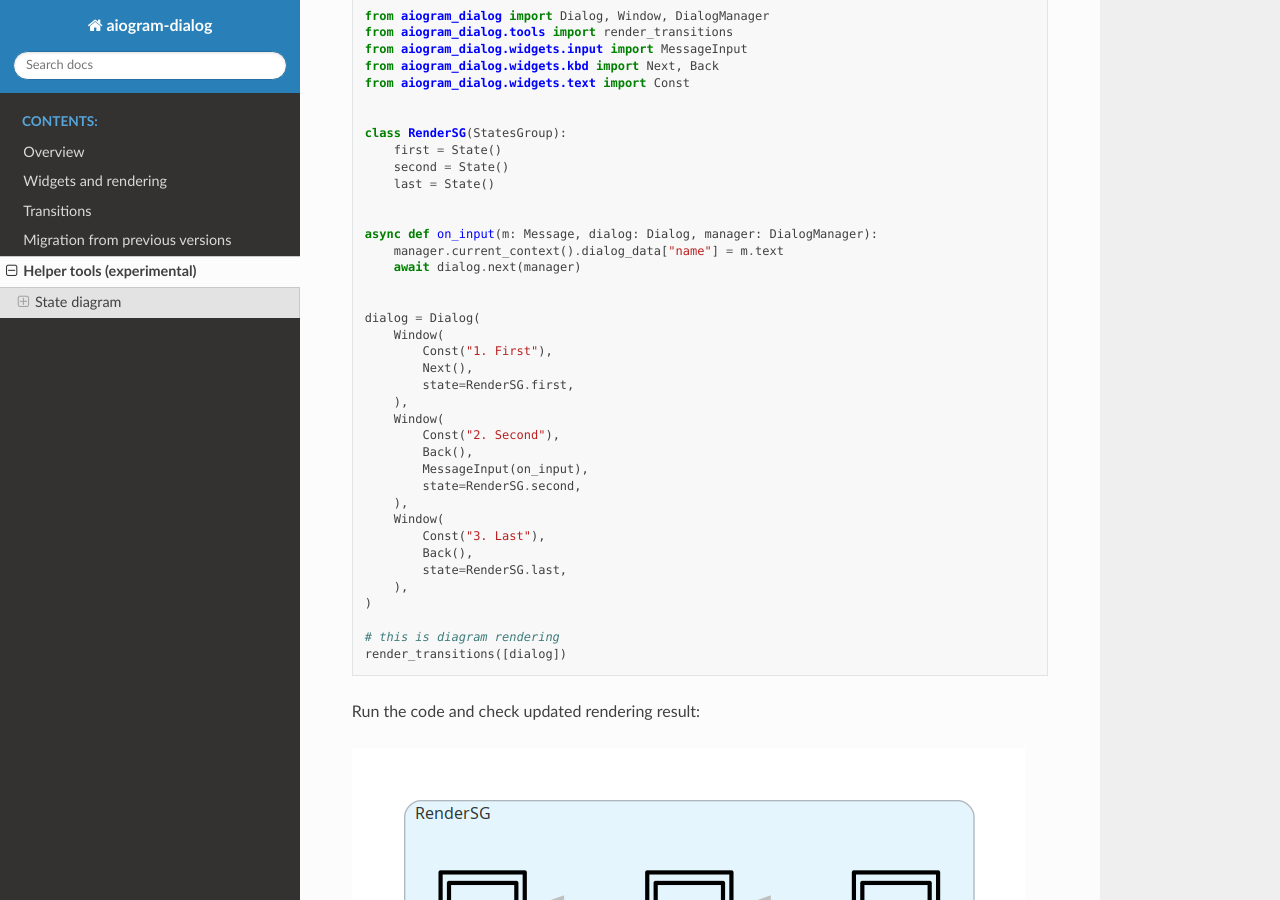
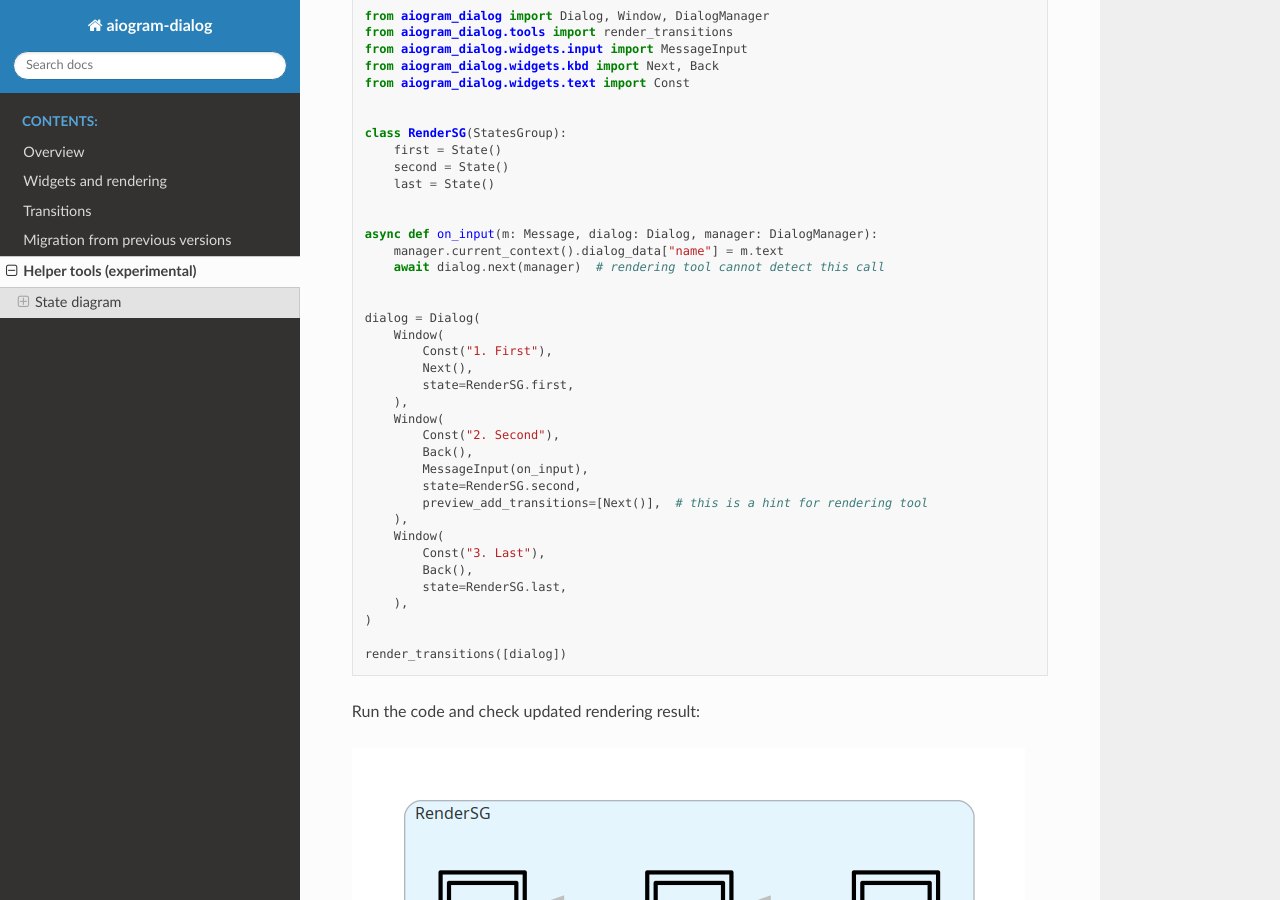
Before and after one commit to Tishka17/aiogram_dialog, a Sphinx documentation site: the page built from docs/tools.rst, in a window 1280 px wide and 900 px high, scrolled down 2261 px. Built offline with Sphinx 7.4.7 and the Read the Docs theme 2.0.0, drawn with Linux system fonts in a browser that asks for light colours; some of the changed lines change nothing that is shown.

Commit message:
fix tools example

```diff
--- a/docs/tools.rst
+++ b/docs/tools.rst
@@ -35,7 +35,7 @@ Only transitions, done by special buttons are shown.
 
 To fix this behavior you can set ``preview_add_transitions`` parameter of window:
 
-.. literalinclude:: examples/tools/render.py
+.. literalinclude:: examples/tools/render_hints.py
 
 Run the code and check updated rendering result:
 
```
